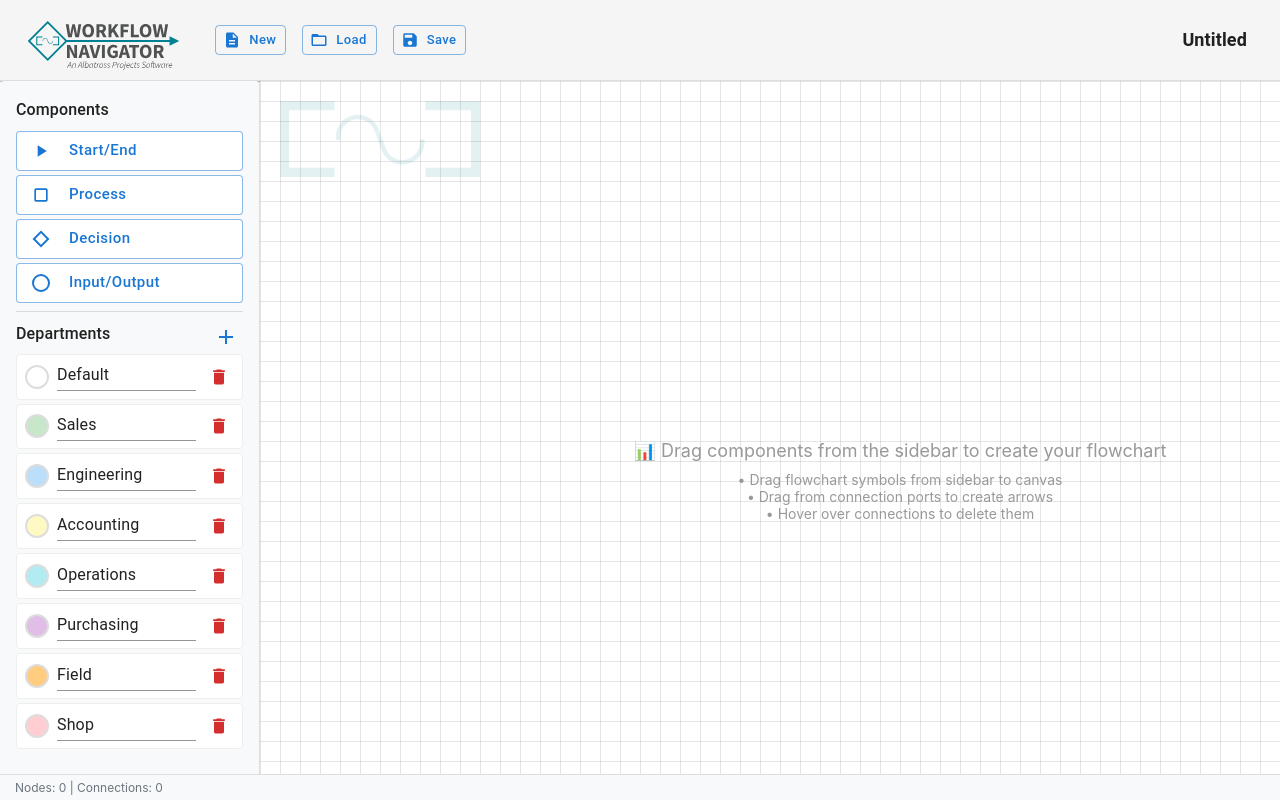
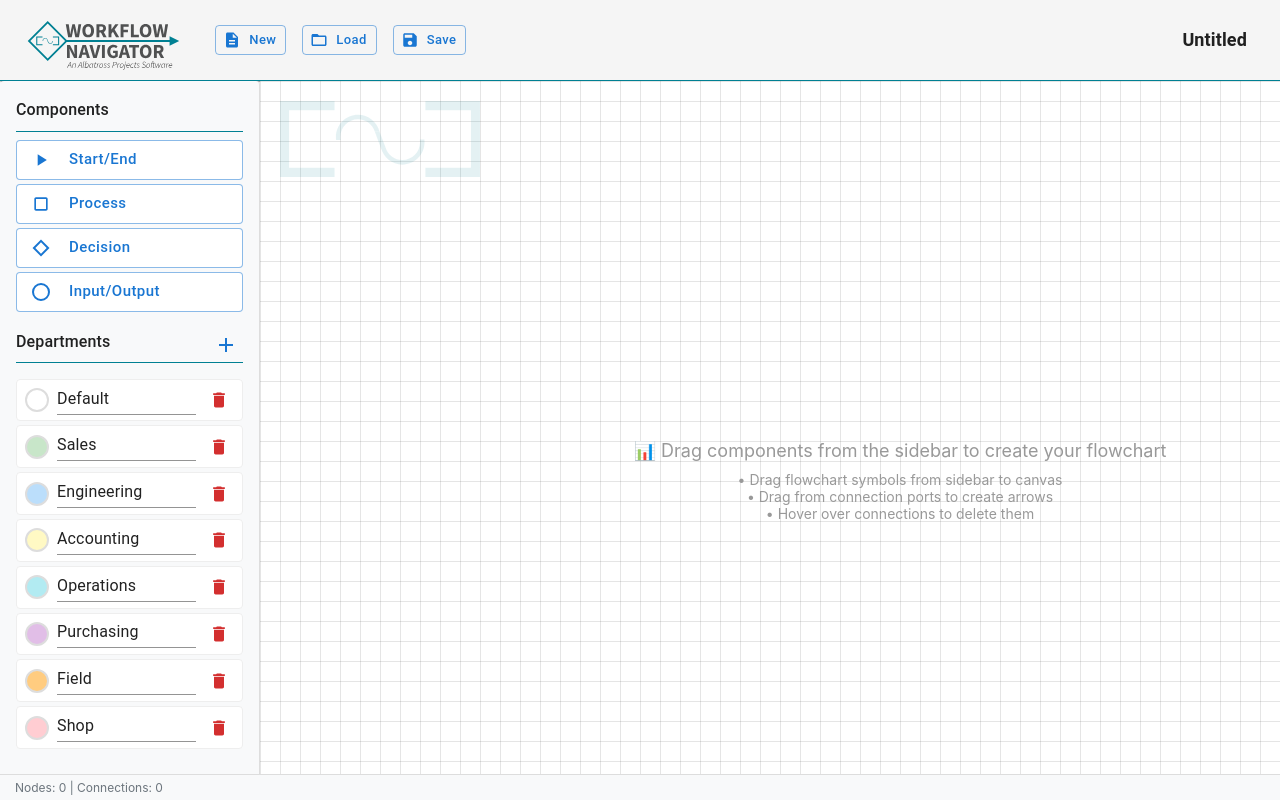
Before and after one commit to bryanbordeman/flowchart, a React (Create React App) app: page / in a window 1280 px wide. Built offline with nearby package versions, Linux system fonts and the light colour scheme.

Commit message:
Updated connections

```diff
--- a/src/components/Connection.js
+++ b/src/components/Connection.js
@@ -93,19 +93,16 @@ const Connection = ({ connection, nodes, onDelete }) => {
     const dx = endPoint.x - startPoint.x;
     const dy = endPoint.y - startPoint.y;
     const distance = Math.sqrt(dx * dx + dy * dy);
-
     if (distance === 0) return null;
 
     // Determine if this connection is from a decision node
     const isFromDecision = fromNode.type === "decision";
-
     // Calculate label position (further from the start point for decision labels)
     const labelOffset = isFromDecision ? 35 : 20;
     const labelPoint = {
         x: startPoint.x + (dx * labelOffset) / distance,
         y: startPoint.y + (dy * labelOffset) / distance,
     };
-
     // Determine Yes/No label based on decision type
     let decisionLabel = "";
     if (isFromDecision) {
@@ -115,21 +112,59 @@ const Connection = ({ connection, nodes, onDelete }) => {
             decisionLabel = "No";
         }
     }
-
     // Midpoint for delete button
     const midPoint = {
         x: (startPoint.x + endPoint.x) / 2,
         y: (startPoint.y + endPoint.y) / 2,
     };
-
     const handleDelete = (e) => {
         e.stopPropagation();
         onDelete(connection.id);
     };
 
+    // Polyline logic for vertical connections
+    let points;
+    // Only draw right-angle if both ports are 'top' or both are 'bottom'
+    if (
+        (connection.fromPort === "top" && connection.toPort === "top") ||
+        (connection.fromPort === "bottom" && connection.toPort === "bottom")
+    ) {
+        // Right angle: vertical, horizontal, vertical (3 lines)
+        const lead = 62; // px length for both verticals
+        // Always offset away from the node (down for bottom, up for top)
+        let firstY, lastY;
+        if (connection.fromPort === "top") {
+            firstY = startPoint.y - lead;
+        } else {
+            firstY = startPoint.y + lead;
+        }
+        if (connection.toPort === "top") {
+            lastY = endPoint.y - lead;
+        } else {
+            lastY = endPoint.y + lead;
+        }
+        points = [
+            `${startPoint.x},${startPoint.y}`,
+            `${startPoint.x},${firstY}`,
+            `${endPoint.x},${firstY}`,
+            `${endPoint.x},${lastY}`,
+            `${endPoint.x},${endPoint.y}`,
+        ].join(" ");
+    }
+
     return (
         <g className="connection-group">
-            {/* Main connection line */}
+            {/* Main connection line or polyline */}
+            {points ? (
+                <polyline
+                    points={points}
+                    fill="none"
+                    stroke="#4682B4"
+                    strokeWidth="2"
+                    className="connection-line"
+                    markerEnd="url(#arrowhead)"
+                />
+            ) : (
                 <line
                     x1={startPoint.x}
                     y1={startPoint.y}
@@ -140,9 +175,7 @@ const Connection = ({ connection, nodes, onDelete }) => {
                     className="connection-line"
                     markerEnd="url(#arrowhead)"
                 />
-
-            {/* Yes/No label for decision connections - now handled in Canvas layer */}
-            {/* Decision labels are rendered in a separate SVG layer above nodes */}
+            )}
 
             {/* Invisible clickable area for delete */}
             <circle
@@ -154,7 +187,6 @@ const Connection = ({ connection, nodes, onDelete }) => {
                 style={{ cursor: "pointer" }}
                 onClick={handleDelete}
             />
-
             {/* Visible delete button (shown on hover) */}
             <circle
                 cx={midPoint.x}
@@ -169,7 +201,6 @@ const Connection = ({ connection, nodes, onDelete }) => {
                     transition: "opacity 0.2s",
                 }}
             />
-
             {/* Delete X text */}
             <text
                 x={midPoint.x}
--- a/src/components/SegmentManager.js
+++ b/src/components/SegmentManager.js
@@ -71,6 +71,7 @@ const SegmentManager = ({
                 flexDirection: "column",
                 height: "100vh",
                 minHeight: 0,
+                mt: 2,
             }}
         >
             <Box
@@ -78,7 +79,8 @@ const SegmentManager = ({
                     display: "flex",
                     justifyContent: "space-between",
                     alignItems: "center",
-                    // mb: 2,
+                    borderBottom: "1px solid #008093",
+                    mb: 2,
                 }}
             >
                 <Typography variant="h6" gutterBottom sx={{ fontSize: 16 }}>
--- a/src/components/Sidebar.js
+++ b/src/components/Sidebar.js
@@ -99,7 +99,13 @@ const Sidebar = ({
             <Typography
                 variant="h6"
                 gutterBottom
-                sx={{ mb: 1, fontSize: 16, flexShrink: 0 }}
+                sx={{
+                    mb: 1,
+                    pb: 1,
+                    fontSize: 16,
+                    flexShrink: 0,
+                    borderBottom: "1px solid #008093",
+                }}
             >
                 Components
             </Typography>
@@ -169,7 +175,6 @@ const Sidebar = ({
                     </Button>
                 ))}
             </Box>
-            <Divider sx={{ my: 1, flexShrink: 0 }} />
             <Box
                 sx={{
                     flex: 1,
--- a/src/components/Toolbar.js
+++ b/src/components/Toolbar.js
@@ -56,7 +56,7 @@ const Toolbar = ({
             position="static"
             color="default"
             elevation={1}
-            sx={{ borderBottom: "1px solid #ddd" }}
+            sx={{ borderBottom: "1px solid #008093" }}
         >
             <MuiToolbar sx={{ gap: 2, minHeight: "80px !important" }}>
                 <Box sx={{ display: "flex", alignItems: "center", mr: 2 }}>
```
Also changed, not shown: src/assets/icon.png. Lines whose indentation alone changed are shown as unchanged.
